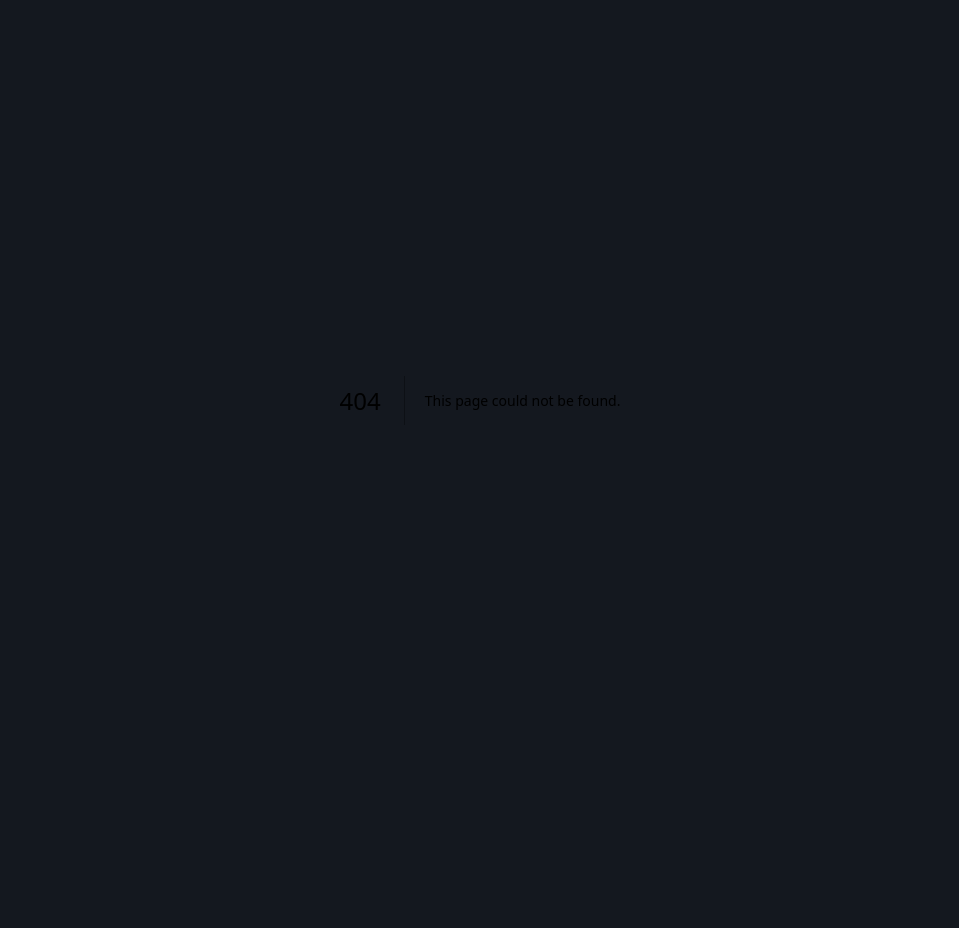
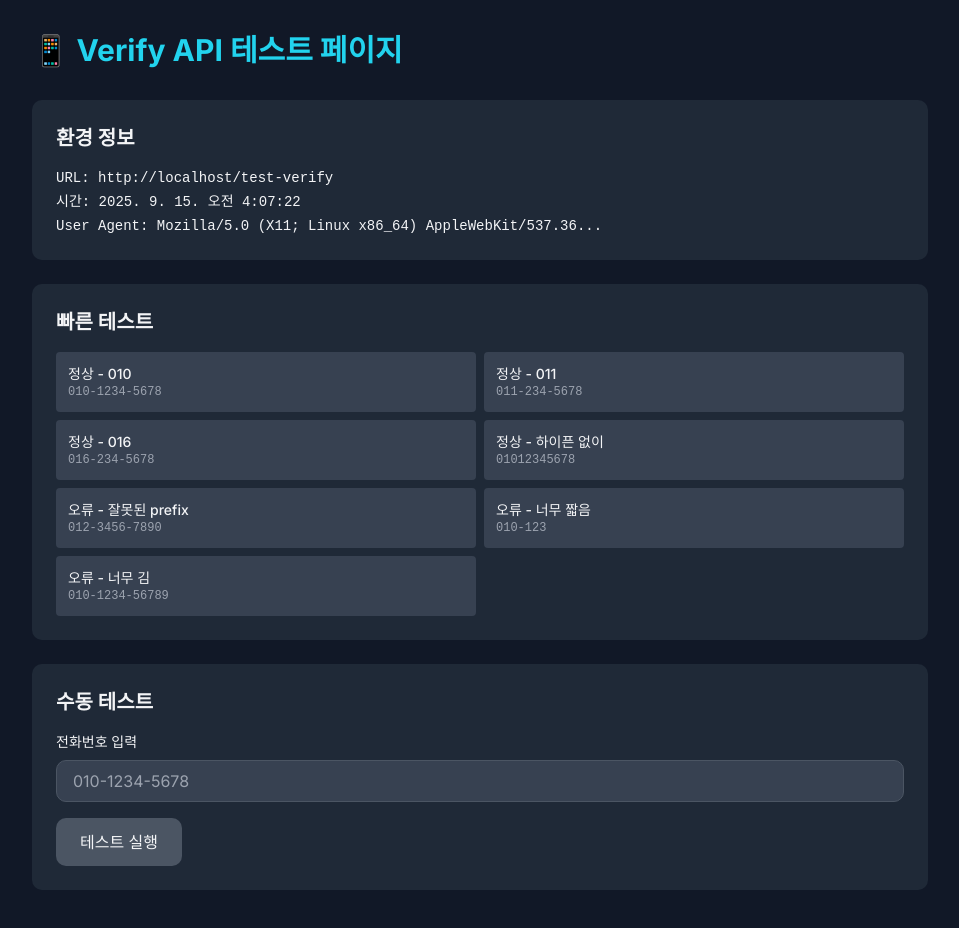
Before and after one commit to yonghot/88-company-web, a Next.js app: page /test-verify in a window 1280 px wide. Before the commit this address had no page. Shown: the top 928 px of the page, without its empty margins (160-1119 px from the left). Before the commit the page ends 800 px from the top, so only its background shows below. Built offline with nearby package versions, Linux system fonts and the light colour scheme; a web font is replaced by a local one.

Commit message:
feat: API 검증 테스트 페이지 추가 - 프로덕션 디버깅용

```diff
--- /dev/null
+++ b/app/test-verify/page.tsx
@@ -0,0 +1,142 @@
+'use client';
+
+import { useState } from 'react';
+
+export default function TestVerifyPage() {
+  const [phone, setPhone] = useState('');
+  const [result, setResult] = useState<any>(null);
+  const [loading, setLoading] = useState(false);
+
+  const testPhoneNumbers = [
+    { label: '정상 - 010', value: '010-1234-5678' },
+    { label: '정상 - 011', value: '011-234-5678' },
+    { label: '정상 - 016', value: '016-234-5678' },
+    { label: '정상 - 하이픈 없이', value: '01012345678' },
+    { label: '오류 - 잘못된 prefix', value: '012-3456-7890' },
+    { label: '오류 - 너무 짧음', value: '010-123' },
+    { label: '오류 - 너무 김', value: '010-1234-56789' },
+  ];
+
+  const testVerify = async () => {
+    setLoading(true);
+    setResult(null);
+
+    try {
+      const response = await fetch('/api/verify', {
+        method: 'POST',
+        headers: { 'Content-Type': 'application/json' },
+        body: JSON.stringify({
+          action: 'send',
+          phone: phone
+        })
+      });
+
+      const data = await response.json();
+      setResult({
+        status: response.status,
+        ok: response.ok,
+        data: data,
+        timestamp: new Date().toISOString()
+      });
+    } catch (error) {
+      setResult({
+        error: error instanceof Error ? error.message : 'Unknown error',
+        timestamp: new Date().toISOString()
+      });
+    }
+
+    setLoading(false);
+  };
+
+  const validatePhone = (phoneNumber: string) => {
+    const cleaned = phoneNumber.replace(/[^0-9]/g, '');
+    const isValidFormat = /^(010|011|016|017|018|019)\d{7,8}$/.test(cleaned) && cleaned.length === 11;
+    return {
+      cleaned,
+      isValid: isValidFormat,
+      pattern: '/^(010|011|016|017|018|019)\\d{7,8}$/'
+    };
+  };
+
+  return (
+    <div className="min-h-screen bg-gray-900 text-gray-100 p-8">
+      <div className="max-w-4xl mx-auto">
+        <h1 className="text-3xl font-bold mb-8 text-cyan-400">
+          📱 Verify API 테스트 페이지
+        </h1>
+
+        <div className="bg-gray-800 rounded-lg p-6 mb-6">
+          <h2 className="text-xl font-semibold mb-4">환경 정보</h2>
+          <div className="font-mono text-sm space-y-1">
+            <div>URL: {typeof window !== 'undefined' ? window.location.href : ''}</div>
+            <div>시간: {new Date().toLocaleString('ko-KR')}</div>
+            <div>User Agent: {typeof navigator !== 'undefined' ? navigator.userAgent.substring(0, 50) + '...' : ''}</div>
+          </div>
+        </div>
+
+        <div className="bg-gray-800 rounded-lg p-6 mb-6">
+          <h2 className="text-xl font-semibold mb-4">빠른 테스트</h2>
+          <div className="grid grid-cols-1 md:grid-cols-2 gap-2">
+            {testPhoneNumbers.map((test, idx) => (
+              <button
+                key={idx}
+                onClick={() => setPhone(test.value)}
+                className="text-left p-3 bg-gray-700 hover:bg-gray-600 rounded transition-colors"
+              >
+                <div className="text-sm font-medium">{test.label}</div>
+                <div className="text-xs text-gray-400 font-mono">{test.value}</div>
+              </button>
+            ))}
+          </div>
+        </div>
+
+        <div className="bg-gray-800 rounded-lg p-6 mb-6">
+          <h2 className="text-xl font-semibold mb-4">수동 테스트</h2>
+          <div className="space-y-4">
+            <div>
+              <label className="block text-sm font-medium mb-2">전화번호 입력</label>
+              <input
+                type="text"
+                value={phone}
+                onChange={(e) => setPhone(e.target.value)}
+                className="w-full px-4 py-2 bg-gray-700 border border-gray-600 rounded-lg text-white"
+                placeholder="010-1234-5678"
+              />
+            </div>
+
+            {phone && (
+              <div className="p-3 bg-gray-700 rounded text-sm">
+                <h3 className="font-semibold mb-2">클라이언트 검증 결과:</h3>
+                <div className="font-mono space-y-1">
+                  <div>입력값: {phone}</div>
+                  <div>정제값: {validatePhone(phone).cleaned}</div>
+                  <div>유효성: {validatePhone(phone).isValid ? '✅ 유효' : '❌ 무효'}</div>
+                  <div>패턴: {validatePhone(phone).pattern}</div>
+                </div>
+              </div>
+            )}
+
+            <button
+              onClick={testVerify}
+              disabled={loading || !phone}
+              className="px-6 py-3 bg-cyan-600 hover:bg-cyan-700 disabled:bg-gray-600 rounded-lg font-medium transition-colors"
+            >
+              {loading ? '테스트 중...' : '테스트 실행'}
+            </button>
+          </div>
+        </div>
+
+        {result && (
+          <div className="bg-gray-800 rounded-lg p-6">
+            <h2 className="text-xl font-semibold mb-4">API 응답 결과</h2>
+            <div className="bg-gray-900 p-4 rounded overflow-x-auto">
+              <pre className="text-xs font-mono">
+                {JSON.stringify(result, null, 2)}
+              </pre>
+            </div>
+          </div>
+        )}
+      </div>
+    </div>
+  );
+}
```
